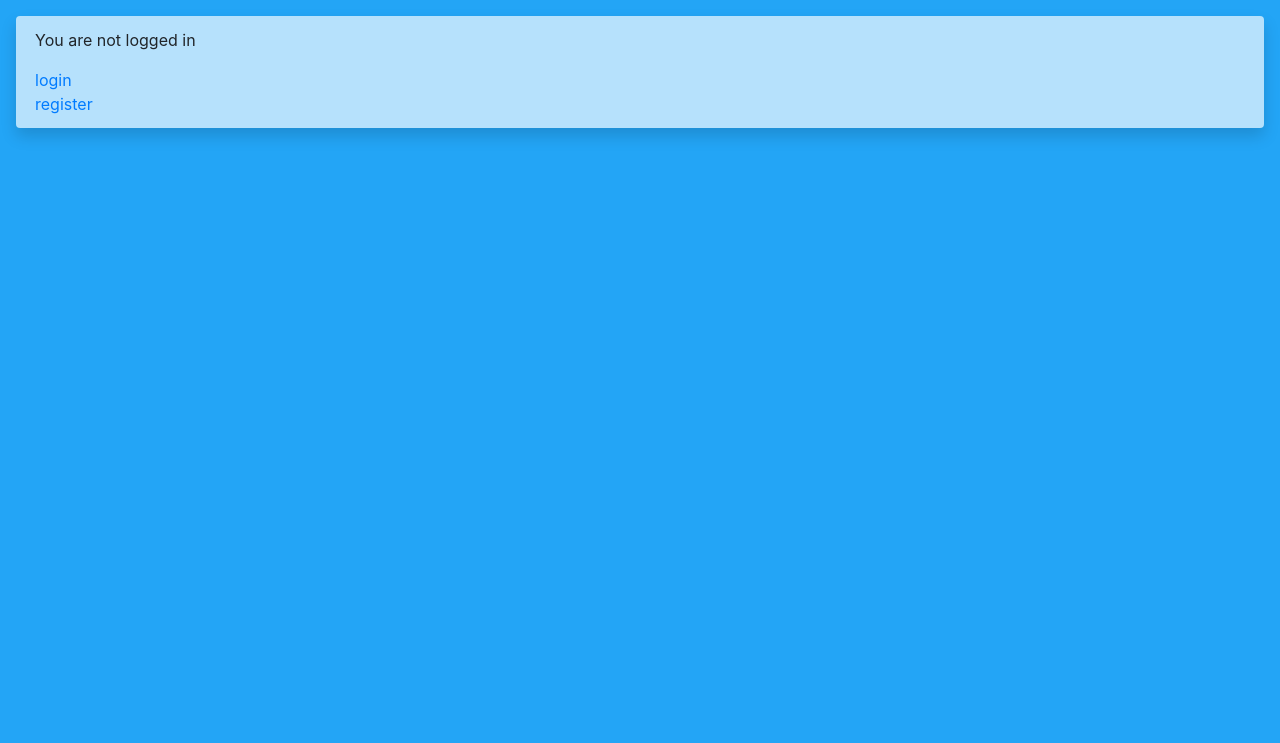
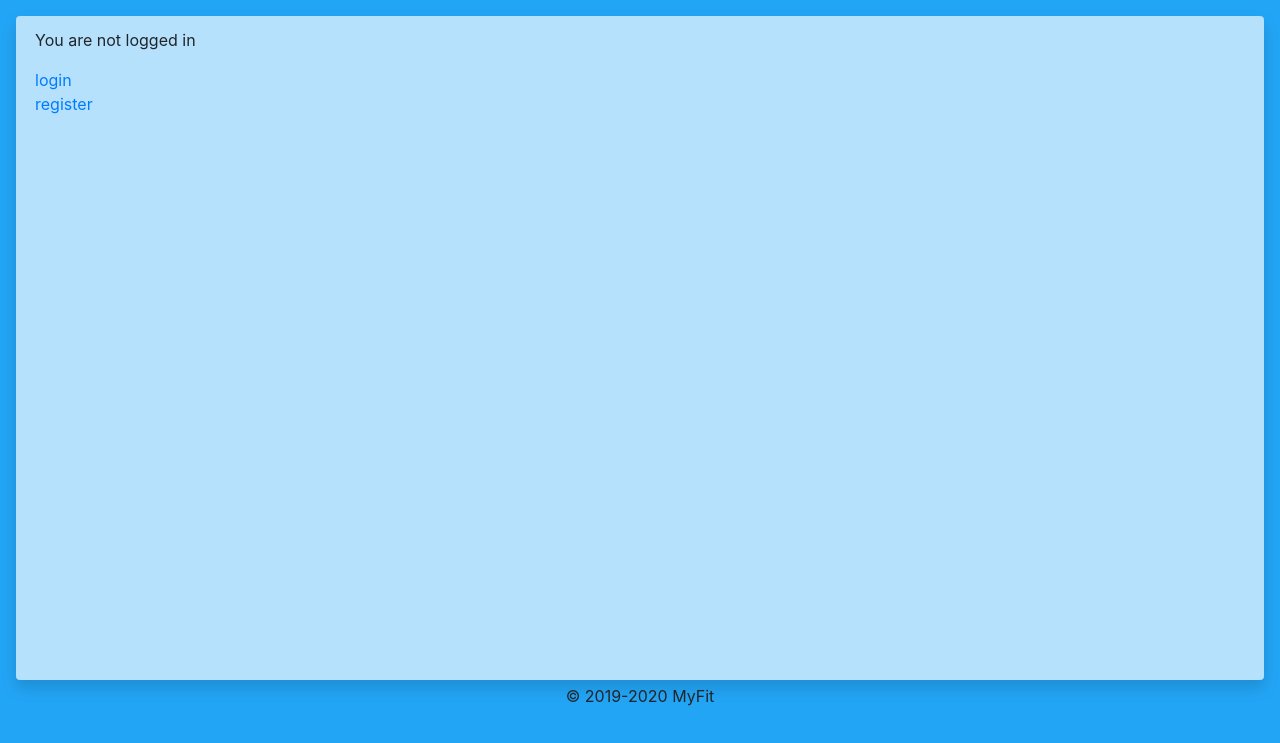
Before and after one commit to dominikheinisch/fitness_manager, a Django app: page /fitness/ in a window 1280 px wide. Shown: the part 57-800 px from the top of the page. Run offline with Django 3.2, Linux system fonts and the light colour scheme; some libraries are stand-ins or nearby versions.

Commit message:
global: added copyrights to page footer, fixed bottom margins

```diff
--- a/fitness_app/static/css/style.css
+++ b/fitness_app/static/css/style.css
@@ -8,6 +8,7 @@ body {
     background: -webkit-linear-gradient(to right, #74ebd5, #ACB6E5);
     background: linear-gradient(to right, #74ebd5, #ACB6E5);*/
     background: #b6e1fc;
+    min-height: 83vh;
 }
 
 /*
--- a/fitness_app/templates/activity.html
+++ b/fitness_app/templates/activity.html
@@ -11,10 +11,9 @@
 {% block content %}
 <h2 class="ml-1">Activity</h2>
 
-
 <form method="post">
     {% csrf_token %}
-    <div id="select_row" class="form-row mt-3">
+    <div id="select_row" class="form-row mt-2">
         <div class="col-1">
             <label>From</label>
         </div>
@@ -37,7 +36,6 @@
         </div>
     </div>
 
-<!--<div class="mt-3 rounded shadow" style="background-color:rgb(255,255,255);">-->
     <div>
         <div class="container py-3 px-0">
             <div class="row">
--- a/fitness_app/templates/base.html
+++ b/fitness_app/templates/base.html
@@ -55,12 +55,19 @@
         </div>
     </nav>
 
-    <div class="main-container container-fluid view-container px-3 py-3">
+    <div class="main-container container-fluid view-container px-3 pt-3">
         <div class="inner-main-container container-fluid view-container rounded shadow p-1">
             <div class="col-md-12 py-2">
                 {% block content %}{% endblock %}
             </div>
         </div>
+        <div class="footer page-content mt-1">
+            <div class="row">
+                <div class="col-md-12">
+                    <p class="text-center mb-0">© 2019-2020 MyFit</p>
+                </div>
+            </div>
+        </div>
     </div>
 </body>
 </html>
--- a/fitness_app/templates/meals.html
+++ b/fitness_app/templates/meals.html
@@ -16,7 +16,7 @@
 <form method="post">
     {% csrf_token %}
 
-    <div class="container col-6 my-1">
+    <div class="container col-6 mt-1 mb-2">
         <div class="container">
             <div id="select_row" class="row">
                 <div class="col-1 text-left p-2 pl-0">
```
